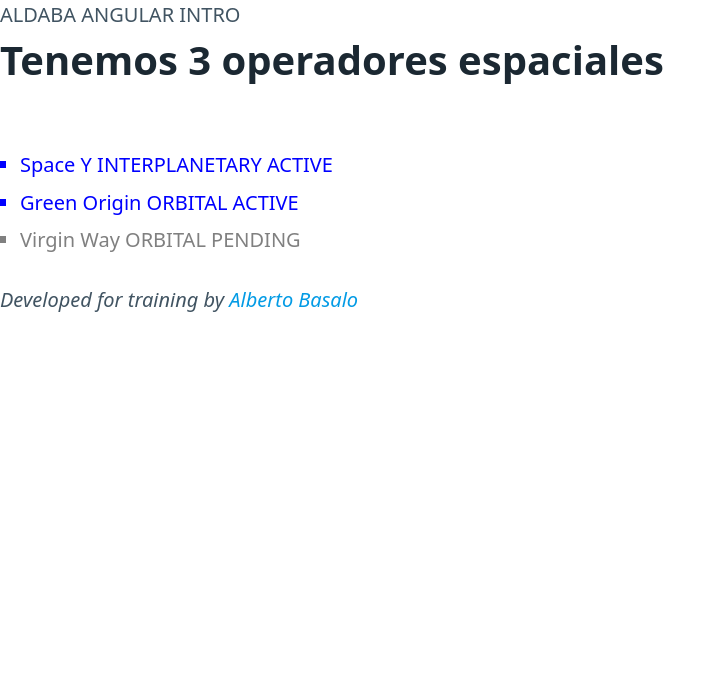
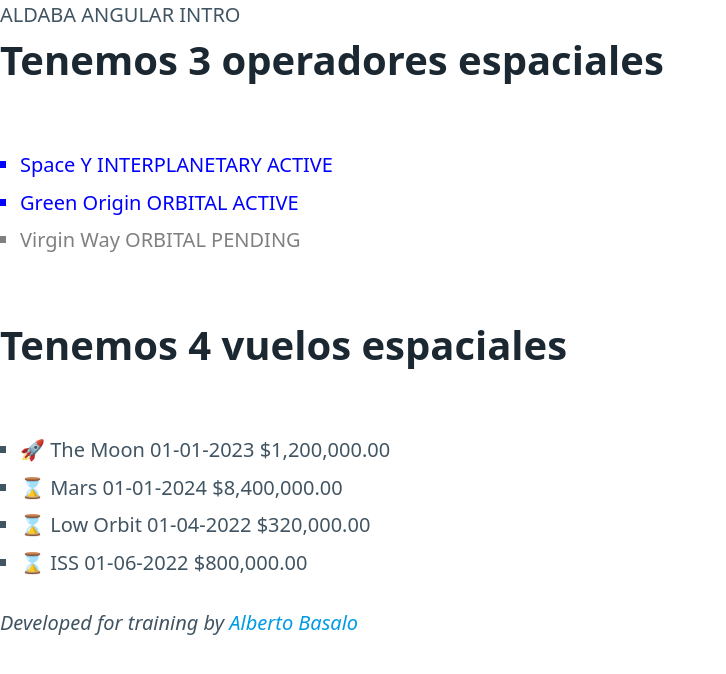
Before and after one commit to Esmoris/Aldaba-Angular-Intro, an Angular app: page / in a window 1280 px wide. Shown: the top 674 px of the page, without its empty margins (0-726 px from the left). Built offline with nearby package versions, Linux system fonts and the light colour scheme.

Commit message:
feat: ng if

```diff
--- a/src/app/app.component.html
+++ b/src/app/app.component.html
@@ -2,10 +2,18 @@
 <main>
   <h1>Tenemos {{ operators.length }} operadores espaciales</h1>
   <ul>
-
     <li *ngFor="let operator of operators"
         [class]="getOperatorClass(operator) ">
       {{ operator.name }} {{ operator.range }} {{ operator.status }}
+    </li>
+  </ul>
+  <h1>Tenemos {{ trips.length }} vuelos espaciales</h1>
+  <ul>
+    <li *ngFor="let trip of trips">
+      <span *ngIf="trip.status=='CONFIRMED'"> 🚀 </span>
+      <span *ngIf="trip.status=='WAITING'"> ⌛ </span>
+      {{ trip.destination }} {{ trip.startDate | date:'dd-MM-yyyy' }} {{ trip.flightPrice | currency
+      }}
     </li>
   </ul>
   <router-outlet></router-outlet>
--- a/src/assets/astro_bookings.json
+++ b/src/assets/astro_bookings.json
@@ -45,7 +45,7 @@
       "flightPrice": 1200000,
       "stayingNightPrice": 10000,
       "kind": "WITH_STAY",
-      "status": "WAITING",
+      "status": "CONFIRMED",
       "extraLuggagePricePerKilo": 2000,
       "premiumFoodPrice": 0
     },
@@ -85,8 +85,8 @@
       "operatorTripCode": "iss",
       "destination": "ISS",
       "places": 6,
-      "startDate": "2022-06-01 -02:00",
-      "endDate": "2022-06-01 -02:00",
+      "startDate": "2022-06-01",
+      "endDate": "2022-06-01",
       "flightPrice": 800000,
       "stayingNightPrice": 0,
       "kind": "TRIP_ONLY",
```
